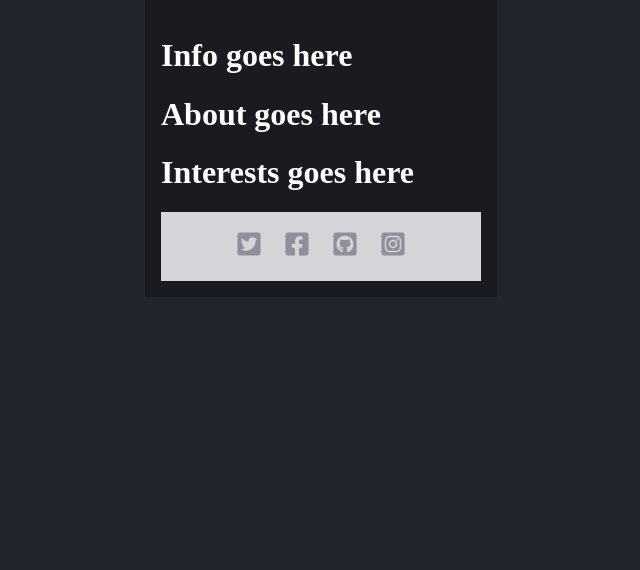
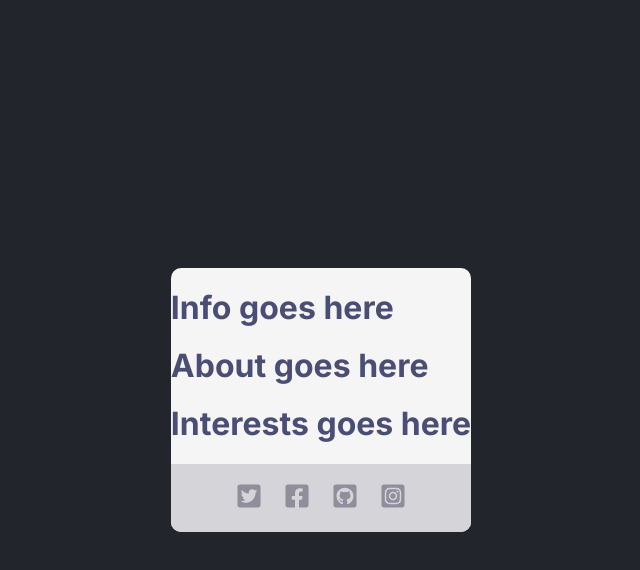
Before and after one commit to markghsu/scrimba-react-business-card, a React (Vite) app: page / in a window 1280 px wide. Shown: the top 570 px of the page, without its empty margins (319-959 px from the left). Built offline with nearby package versions, Linux system fonts and the light colour scheme.

Commit message:
Update base font and app display

```diff
--- a/src/App.css
+++ b/src/App.css
@@ -1,7 +1,10 @@
+@import url('https://fonts.googleapis.com/css2?family=Inter:wght@400;700&display=swap');
+
 .app {
-    margin: 0 auto;
-    background: #1A1B21;
-    color: #FFF;
-    padding: 1em;
+    background: #F5F5F5;
+    color: #4A4E74;
+    font-family: Inter, sans-serif;
     max-width: 320px;
+    border-radius: 10px;
+    overflow: hidden;
 }
--- a/src/index.css
+++ b/src/index.css
@@ -1,3 +1,7 @@
 body {
-  background: #23252C;
+    background: #23252C;
+    min-height: 100vh;
+    display: flex;
+    align-items: center;
+    justify-content: center;
 }
```
